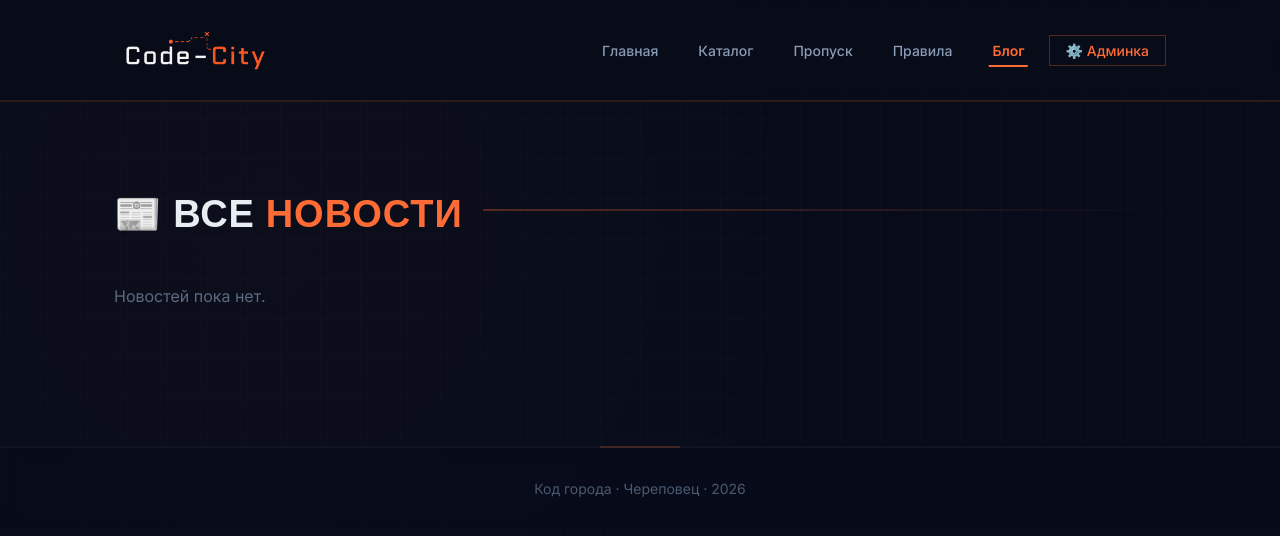
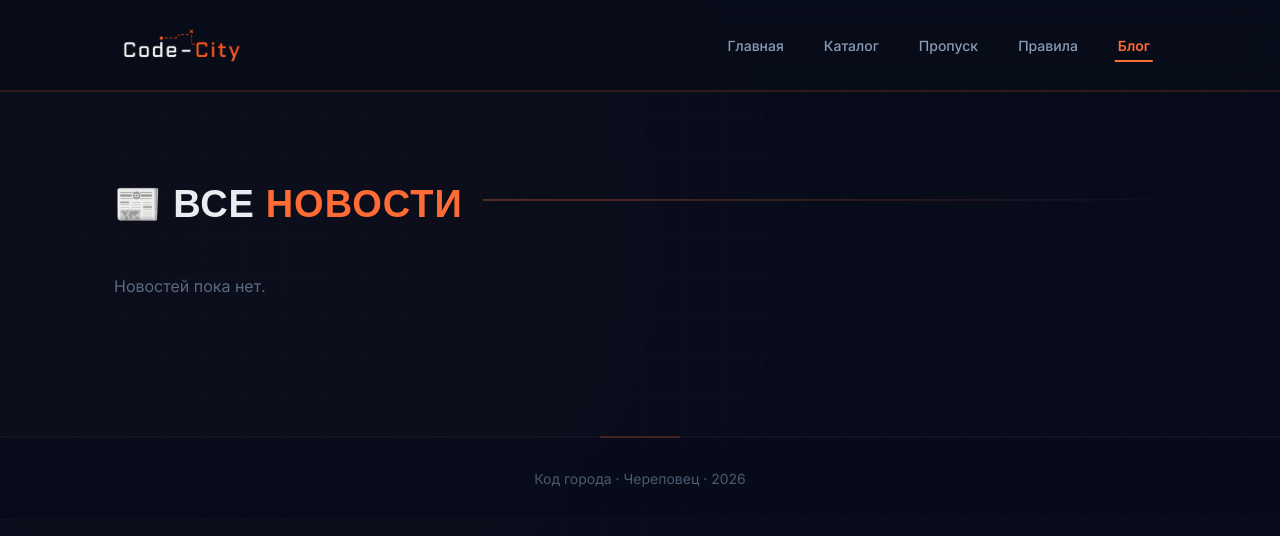
Before and after one commit to Code-city-35/Code-city-35.github.io, a plain HTML site: page blog.html in a window 1280 px wide. Drawn offline with nearby package versions, Linux system fonts and the light colour scheme; no server answers.

Commit message:
Update blog.html

```diff
--- a/blog.html
+++ b/blog.html
@@ -12,7 +12,7 @@
     <header class="main-header">
         <div class="container">
             <div class="logo">
-                <img src="assets/logo.png" alt="Код города" class="logo-img" style="height:60px; width:auto;">
+                <img src="assets/logo.png" alt="Код города" class="logo-img" style="height:50px; width:auto;">
             </div>
             <nav>
                 <button class="burger" id="burgerBtn"><span></span><span></span><span></span></button>
@@ -22,7 +22,6 @@
                     <a href="pass.html">Пропуск</a>
                     <a href="rules.html">Правила</a>
                     <a href="blog.html" class="active">Блог</a>
-                    <a href="admin.html" class="admin-link">⚙️ Админка</a>
                 </div>
             </nav>
         </div>
```
